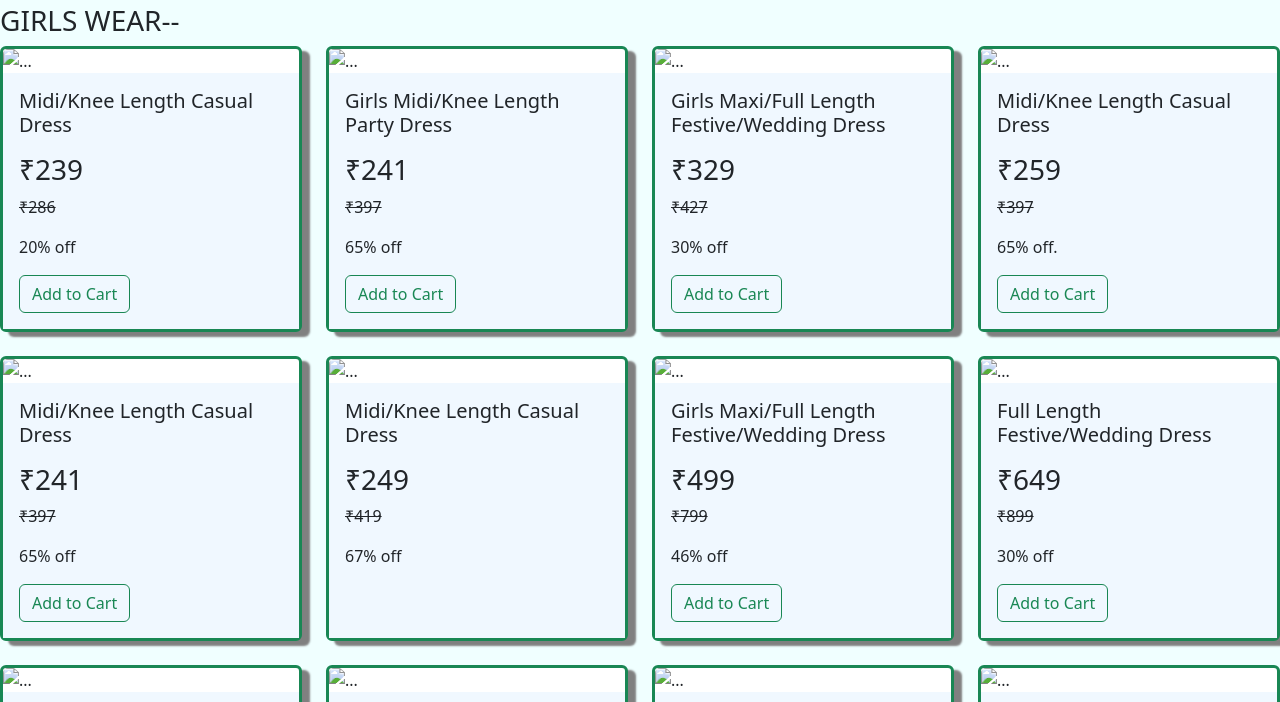
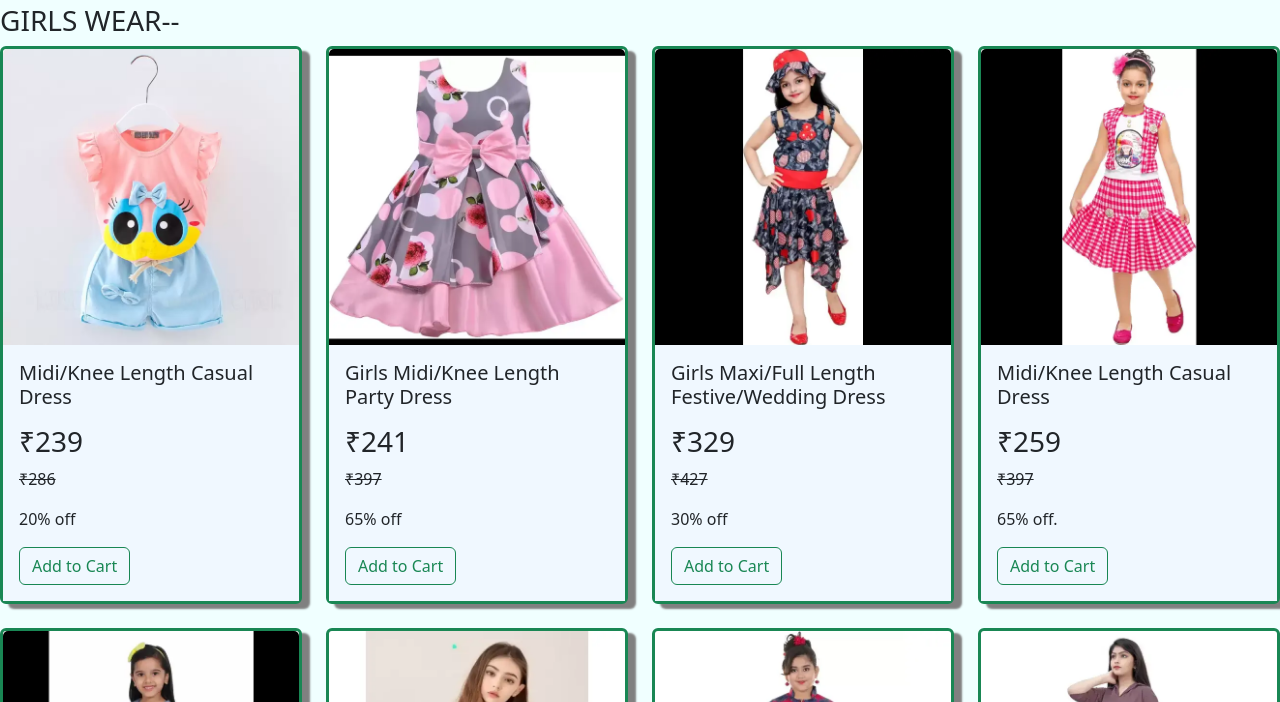
Before and after one commit to saurabh-baranawal/clothe-website, a plain HTML site: page kids.html in a window 1280 px wide. Shown: the part 98-800 px from the top of the page. Drawn offline with nearby package versions, Linux system fonts and the light colour scheme.

Commit message:
some change

```diff
--- a/kids.html
+++ b/kids.html
@@ -83,7 +83,7 @@
       <div class="row  row-cols-lg-4  g-4">
         <div class="col col-lg-3 col-md-4 col-6">
           <div class="card h-100 border-success border-3">
-            <img src="/images/kidswear/img1.webp" class="card-img-top" alt="...">
+            <img src="images/img1.webp" class="card-img-top" alt="...">
             <div class="card-body">
               <h5 class="card-title">Midi/Knee Length Casual Dress</h5>
               <p class="card-text"> <h3> ₹239 </h3> <p class="cut">₹286</p> 20% off</p>
@@ -93,7 +93,7 @@
         </div>
         <div class="col col-lg-3 col-md-4 col-6">
           <div class="card h-100 border-success border-3">
-            <img src="images/kidswear/img2.webp" class="card-img-top" alt="...">
+            <img src="images/img2.webp" class="card-img-top" alt="...">
             <div class="card-body">
               <h5 class="card-title">Girls Midi/Knee Length Party Dress</h5>
               <p class="card-text">
@@ -105,7 +105,7 @@
         </div>
         <div class="col col-lg-3 col-md-4 col-6">
           <div class="card h-100 border-success border-3">
-            <img src="/images/kidswear/img3.webp" class="card-img-top" alt="...">
+            <img src="images/img3.webp" class="card-img-top" alt="...">
             <div class="card-body">
               <h5 class="card-title">Girls Maxi/Full Length Festive/Wedding Dress </h5>
               <p class="card-text">
@@ -116,7 +116,7 @@
         </div>
         <div class="col col-lg-3 col-md-4 col-6">
           <div class="card h-100 border-success border-3">
-            <img src="/images/kidswear/img4.webp" class="card-img-top" alt="...">
+            <img src="images/img4.webp" class="card-img-top" alt="...">
             <div class="card-body">
               <h5 class="card-title">Midi/Knee Length Casual Dress</h5>
               <p class="card-text"> <h3> ₹259 </h3> <p class="cut">₹397</p> 65% off.</p>
@@ -126,7 +126,7 @@
         </div>
         <div class="col col-lg-3 col-md-4 col-6">
           <div class="card h-100 border-success border-3">
-            <img src="/images/kidswear/img5.webp" class="card-img-top" alt="...">
+            <img src="images/img5.webp" class="card-img-top" alt="...">
             <div class="card-body">
               <h5 class="card-title">Midi/Knee Length Casual Dress</h5>
               <p class="card-text"> <h3> ₹241 </h3> <p class="cut">₹397</p> 65% off</p>
@@ -136,7 +136,7 @@
         </div>
         <div class="col col-lg-3 col-md-4 col-6">
           <div class="card h-100 border-success border-3">
-            <img src="/images/kidswear/img6.webp" class="card-img-top" alt="...">
+            <img src="images/img6.webp" class="card-img-top" alt="...">
             <div class="card-body">
               <h5 class="card-title">Midi/Knee Length Casual Dress</h5>
               <p class="card-text"> <h3> ₹249 </h3> <p class="cut">₹419</p> 67% off</p>
@@ -146,7 +146,7 @@
         </div>
         <div class="col col-lg-3 col-md-4 col-6">
           <div class="card h-100 border-success border-3">
-            <img src="/images/kidswear/img7.webp" class="card-img-top" alt="...">
+            <img src="images/img7.webp" class="card-img-top" alt="...">
             <div class="card-body">
               <h5 class="card-title">Girls Maxi/Full Length Festive/Wedding Dress </h5>
               <p class="card-text"> <h3> ₹499</h3> <p class="cut">₹799</p> 46% off</p>
@@ -156,7 +156,7 @@
         </div>
         <div class="col col-lg-3 col-md-4 col-6">
           <div class="card h-100 border-success border-3">
-            <img src="/images/kidswear/img8.webp" class="card-img-top" alt="...">
+            <img src="images/img8.webp" class="card-img-top" alt="...">
             <div class="card-body">
               <h5 class="card-title">Full Length Festive/Wedding Dress</h5>
               <p class="card-text"> <h3> ₹649 </h3> <p class="cut">₹899</p> 30% off</p>
@@ -166,7 +166,7 @@
         </div>
          <div class="col col-lg-3 col-md-4 col-6">
           <div class="card h-100 border-success border-3">
-            <img src="/images/kidswear/img9.webp" class="card-img-top" alt="...">
+            <img src="images/img9.webp" class="card-img-top" alt="...">
             <div class="card-body">
               <h5 class="card-title">Girls Calf Length Party Dress </h5>
               <p class="card-text"> <h3> ₹459 </h3> <p class="cut">₹599</p> 20% off</p>
@@ -176,7 +176,7 @@
         </div>
         <div class="col col-lg-3 col-md-4 col-6">
           <div class="card h-100 border-success border-3 ">
-            <img src="/images/kidswear/img10.webp" class="card-img-top" alt="...">
+            <img src="images/img10.webp" class="card-img-top" alt="...">
             <div class="card-body">
               <h5 class="card-title">Full Length Festive/Wedding Dress</h5>
               <p class="card-text"> <h3> ₹599 </h3> <p class="cut">₹899</p> 30% off</p>
@@ -186,7 +186,7 @@
         </div>
         <div class="col col-lg-3 col-md-4 col-6">
           <div class="card h-100 border-success border-3">
-            <img src="/images/kidswear/img11.webp" class="card-img-top" alt="...">
+            <img src="images/img11.webp" class="card-img-top" alt="...">
             <div class="card-body">
               <h5 class="card-title">White short leg dress </h5>
               <p class="card-text"> <h3> ₹329 </h3> <p class="cut">₹459</p> 25% off</p>
@@ -196,7 +196,7 @@
         </div>
         <div class="col col-lg-3 col-md-4 col-6">
           <div class="card h-100 border-success border-3">
-            <img src="/images/kidswear/img12.webp" class="card-img-top" alt="...">
+            <img src="images/img12.webp" class="card-img-top" alt="...">
             <div class="card-body">
               <h5 class="card-title">Girls Calf Length Party Dress </h5>
               <p class="card-text"> <h3> ₹241 </h3> <p class="cut">₹397</p> 65% off</p>
```
Also changed, not shown: mens.html (+4 -4 lines).
